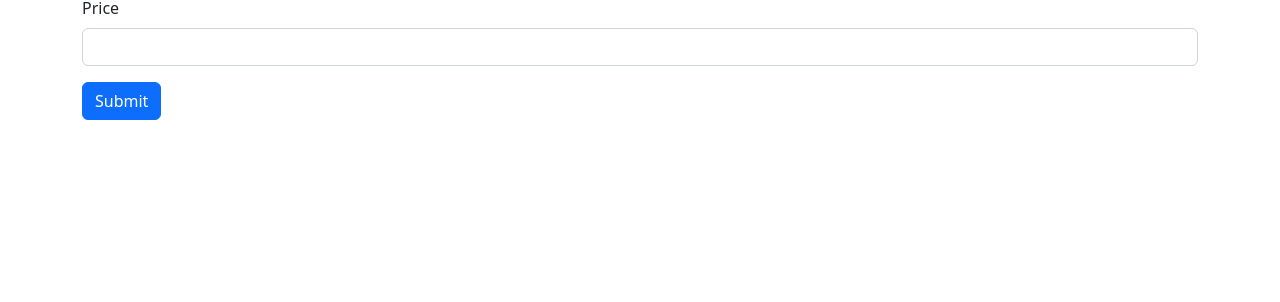
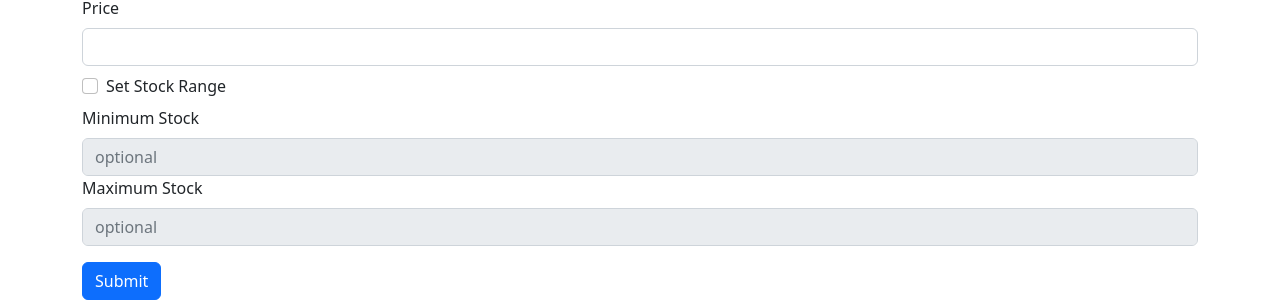
Before and after one commit to JuanP-VT/store-inventory, a React (Vite) app: page /#/addproduct in a window 1280 px wide. Shown: the part 330-632 px from the top of the page. Built offline with nearby package versions, Linux system fonts and the light colour scheme; no server answers.

Commit message:
UPD AddProduct Form

```diff
--- a/src/components/products/AddProduct.tsx
+++ b/src/components/products/AddProduct.tsx
@@ -1,11 +1,9 @@
-import { useEffect, useState } from "react";
+import { useEffect, useRef, useState } from "react";
 import Form from "react-bootstrap/Form";
 import Button from "react-bootstrap/Button";
 import { Container } from "react-bootstrap";
 import Alert from "react-bootstrap/Alert";
-
 import handleOnSubmitProduct from "./handleOnSubmitProduct";
-import { Category } from "../../interfaces";
 import useGetCategoriesList from "../../hooks/useGetCategoriesList";
 interface NewProduct {
   name: string;
@@ -15,7 +13,7 @@ interface NewProduct {
   minStock: number | null;
   maxStock: number | null;
 }
-// This component create a request from the form to create a new product to the database
+// This component creates a new product from the form
 function AddProduct() {
   const [newProduct, setNewProduct] = useState<NewProduct>({
     name: "",
@@ -25,10 +23,18 @@ function AddProduct() {
     minStock: null,
     maxStock: null,
   });
-  console.log(newProduct);
+  const categoryList = useGetCategoriesList();
+  // Form validation state and feedback for the user
   const [feedbackMessage, setFeedbackMessage] = useState("");
   const [formIsValidated, setFormIsValidated] = useState(false);
-  const categoryList = useGetCategoriesList();
+  // Behavior for the stock range section
+  const stockRangeCheck = useRef<HTMLInputElement>(null);
+  const [hasStockRange, setHasStockRange] = useState(false);
+  useEffect(() => {
+    if (hasStockRange === false) {
+      setNewProduct({ ...newProduct, minStock: null, maxStock: null });
+    }
+  }, [hasStockRange]);
   return (
     <>
       <Container>
@@ -75,11 +81,10 @@ function AddProduct() {
             <Form.Label>Stock</Form.Label>
             <Form.Control
               type="number"
-              required
               onChange={(e) =>
                 setNewProduct({
                   ...newProduct,
-                  stock: parseInt(e.target.value),
+                  stock: e.target.value === "" ? 0 : parseInt(e.target.value),
                 })
               }
             />
@@ -89,19 +94,59 @@ function AddProduct() {
             <Form.Label>Price</Form.Label>
             <Form.Control
               type="number"
-              required
               onChange={(e) =>
                 setNewProduct({
                   ...newProduct,
-                  price: parseInt(e.target.value),
+                  price: e.target.value === "" ? 0 : parseInt(e.target.value),
                 })
               }
+            />
+            <Form.Control.Feedback>Looks good</Form.Control.Feedback>
+          </Form.Group>
+          <Form.Check
+            label="Set Stock Range"
+            ref={stockRangeCheck}
+            onChange={(e) => setHasStockRange(e.currentTarget.checked)}
+            className="my-2"
+          />
+          <Form.Group controlId="minStock">
+            <Form.Label>Minimum Stock</Form.Label>
+            <Form.Control
+              disabled={!hasStockRange}
+              type="number"
+              onChange={(e) =>
+                setNewProduct({
+                  ...newProduct,
+                  minStock:
+                    e.target.value === "" ? null : parseInt(e.target.value),
+                })
+              }
+              value={newProduct.minStock === null ? "" : newProduct.minStock}
+              placeholder="optional"
+            />
+            <Form.Control.Feedback>Looks good</Form.Control.Feedback>
+          </Form.Group>
+          <Form.Group controlId="maxStock">
+            <Form.Label>Maximum Stock</Form.Label>
+            <Form.Control
+              disabled={!hasStockRange}
+              type="number"
+              onChange={(e) =>
+                setNewProduct({
+                  ...newProduct,
+                  maxStock:
+                    e.target.value === "" ? null : parseInt(e.target.value),
+                })
+              }
+              value={newProduct.maxStock === null ? "" : newProduct.maxStock}
+              placeholder="optional"
             />
             <Form.Control.Feedback>Looks good</Form.Control.Feedback>
           </Form.Group>
           <Button variant="primary" type="submit" className="mt-3">
             Submit
           </Button>
+
           {feedbackMessage !== "" && feedbackMessage !== "Success" ? (
             <Alert variant="danger" className="mt-3">
               {feedbackMessage}
--- a/src/components/products/handleOnSubmitProduct.ts
+++ b/src/components/products/handleOnSubmitProduct.ts
@@ -4,22 +4,30 @@ export default async function handleOnSubmitProduct(
   e: React.FormEvent,
   setMessage: React.Dispatch<React.SetStateAction<string>>,
   setValidated: React.Dispatch<React.SetStateAction<boolean>>,
-  newProduct: { name: string; category: string; stock: number; price: number }
+  newProduct: {
+    name: string;
+    category: string;
+    stock: number;
+    price: number;
+    minStock: number | null;
+    maxStock: number | null;
+  }
 ) {
   e.preventDefault();
+  setValidated(true);
   // Pre request validation
   if (newProduct.name === "") {
     setMessage("Enter Product Name");
     return;
   }
-  if (newProduct.stock === undefined) {
-    setMessage("Enter Current Stock");
-    return;
+
+  if (newProduct.minStock !== null && newProduct.maxStock !== null) {
+    if (newProduct.minStock > newProduct.maxStock) {
+      setMessage("Minimum limit must be lower than maximum");
+      return;
+    }
   }
-  if (newProduct.price === undefined) {
-    setMessage("Enter Price");
-    return;
-  }
+
   //Api call
   const res = await fetch("https://wild-waterfall-1243.fly.dev/products", {
     method: "POST",
@@ -31,13 +39,12 @@ export default async function handleOnSubmitProduct(
   const { msg } = await res.json();
   //Post request Validation
   const nameInput = document.querySelector("#productName") as HTMLInputElement;
-
   if (msg === "Name is already in database") {
     nameInput.setCustomValidity("Invalid field");
   }
   if (msg === "Success" && msg !== "Name is already in database") {
     nameInput.setCustomValidity("");
   }
-  setValidated(true);
+
   setMessage(msg);
 }
```
